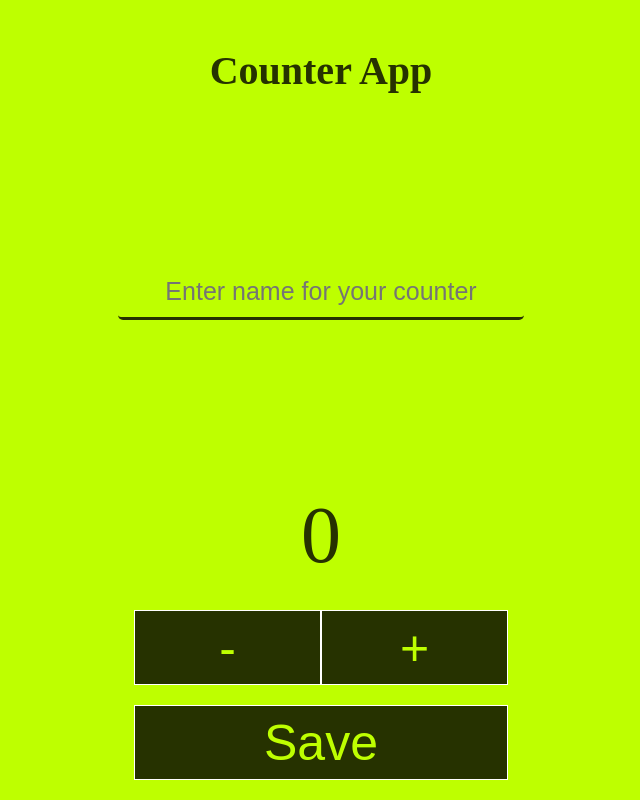
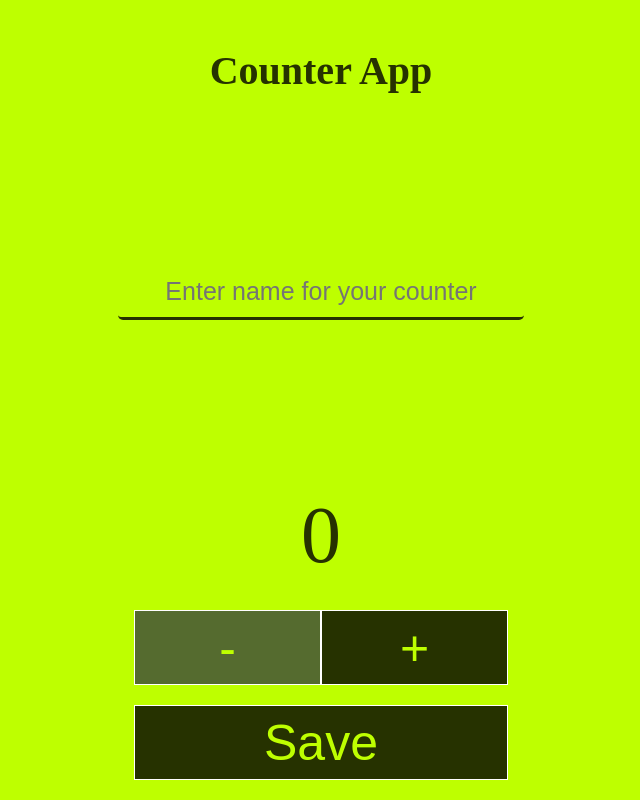
Before and after one commit to ajtech97/counter-app, a React (Create React App) app: page / in a window 1280 px wide. Shown: the whole page, without its empty margins (319-959 px from the left). Built offline with nearby package versions, Linux system fonts and the light colour scheme.

Commit message:
updated css for disabling substract button

```diff
--- a/src/App.css
+++ b/src/App.css
@@ -69,3 +69,8 @@ button:hover {
 	opacity: 0.5;
 	color: white;
 }
+
+.button-subtract:disabled {
+	background-color: darkolivegreen;
+	opacity: 1;
+}
--- a/src/App.js
+++ b/src/App.js
@@ -12,9 +12,7 @@ const App = () => {
 	};
 
 	const handleCountSubtract = () => {
-		if (count > 0) {
-			setCount(prevCount => prevCount - 1);
-		}
+		setCount(prevCount => prevCount - 1);
 	};
 
 	const handleCounterTextChange = event => {
@@ -45,7 +43,7 @@ const App = () => {
 				<button
 					class="button-subtract"
 					onClick={handleCountSubtract}
-					disabled={count === 0 ? true : false}
+					disabled={count === 0}
 				>
 					-
 				</button>
```
